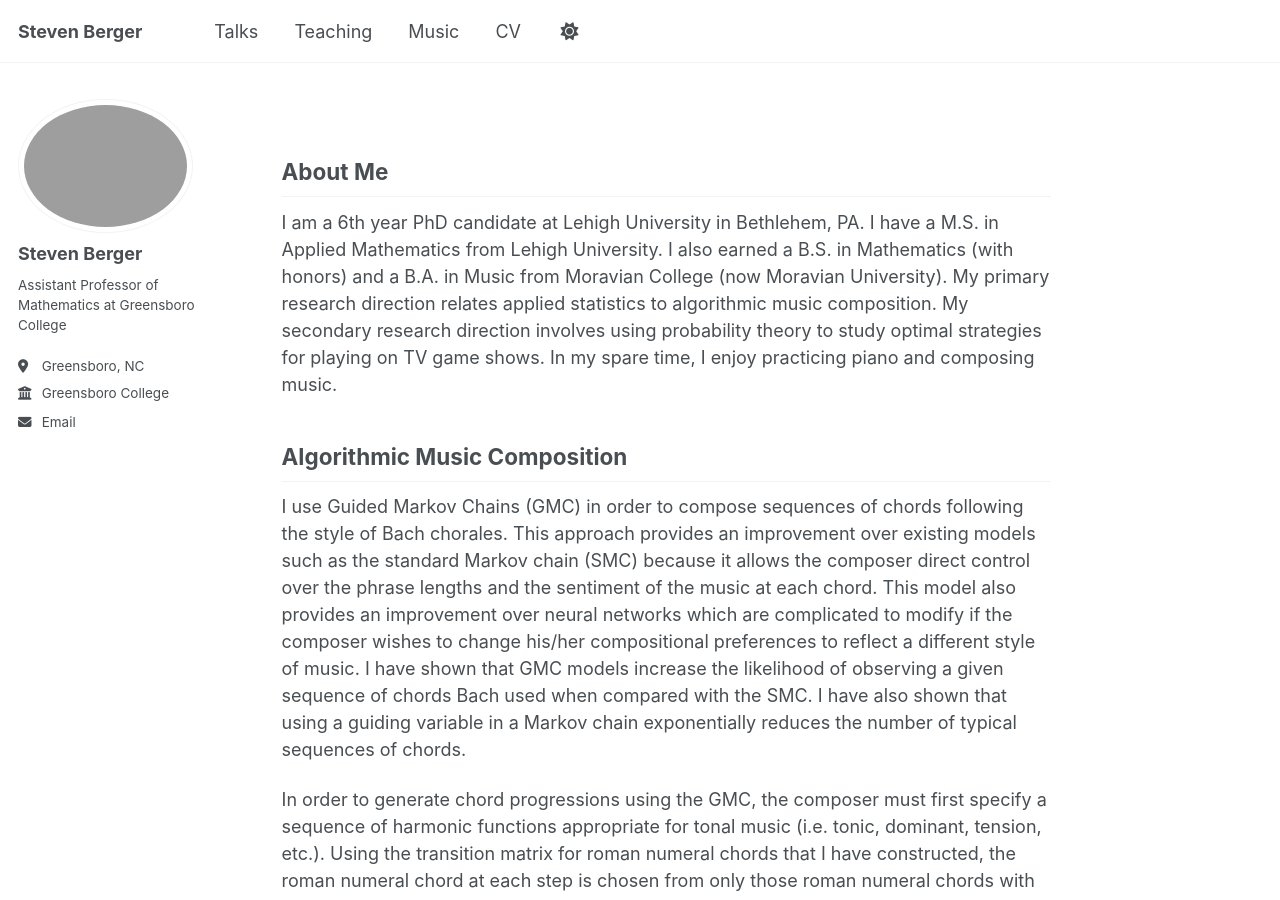
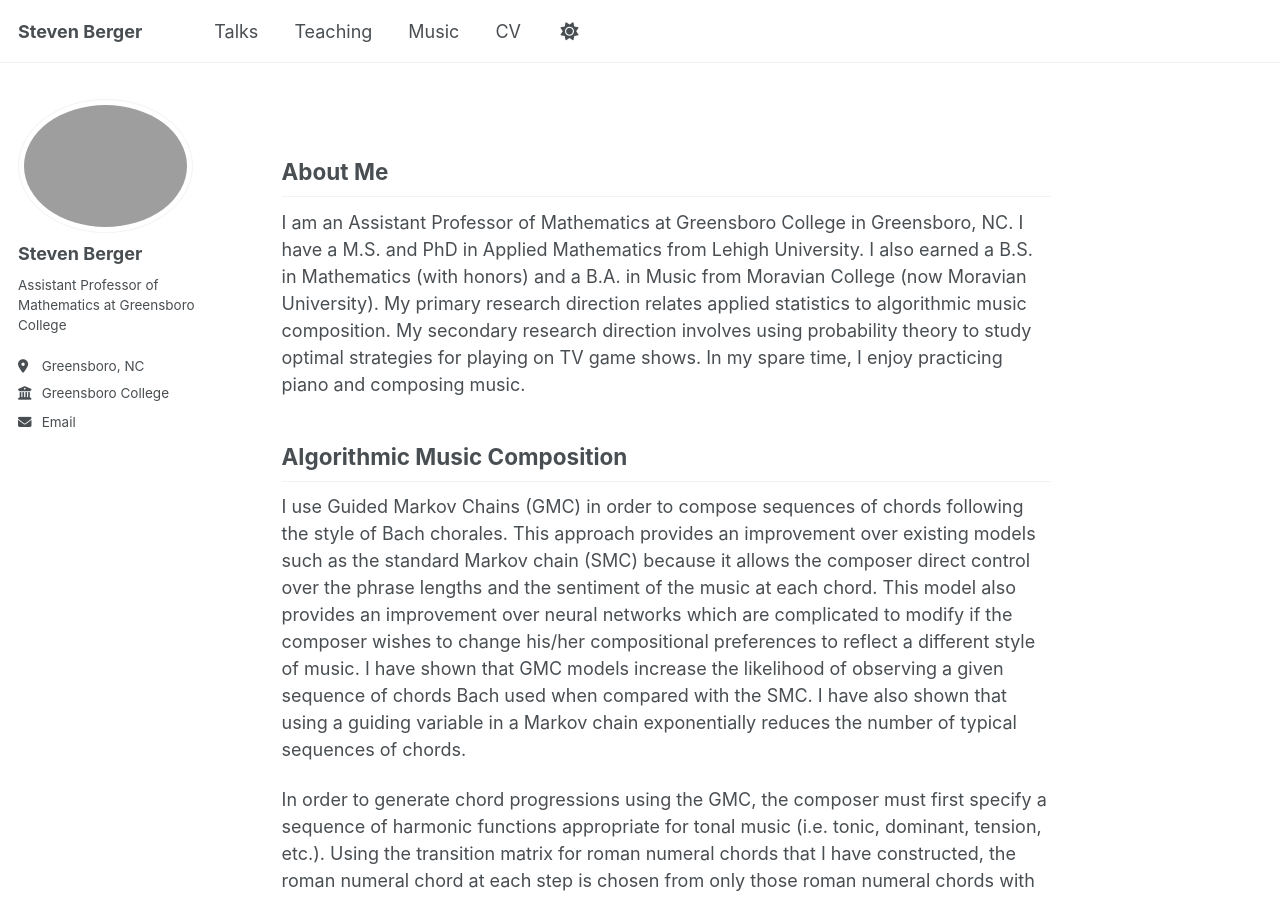
Before and after one commit to SRBerger/SRBerger.github.io, a Jekyll site: the page built from _pages/about.md, in a window 1280 px wide and 900 px high. Built offline with Jekyll 4.4.1, drawn with Linux system fonts in a browser that asks for light colours; a script that is not in the unit is left out.

Commit message:
Update biography to reflect current position and education

```diff
--- a/_pages/about.md
+++ b/_pages/about.md
@@ -11,7 +11,7 @@ redirect_from:
 
 About Me
 ------
-I am a 6th year PhD candidate at Lehigh University in Bethlehem, PA.  I have a M.S. in Applied Mathematics from Lehigh University. I also earned a B.S. in Mathematics (with honors) and a B.A. in Music from Moravian College (now Moravian University).  My primary research direction relates applied statistics to algorithmic music composition.   My secondary research direction involves using probability theory to study optimal strategies for playing on TV game shows. In my spare time, I enjoy practicing piano and composing music.
+I am an Assistant Professor of Mathematics at Greensboro College in Greensboro, NC.  I have a M.S. and PhD in Applied Mathematics from Lehigh University. I also earned a B.S. in Mathematics (with honors) and a B.A. in Music from Moravian College (now Moravian University).  My primary research direction relates applied statistics to algorithmic music composition.   My secondary research direction involves using probability theory to study optimal strategies for playing on TV game shows. In my spare time, I enjoy practicing piano and composing music.
 
 Algorithmic Music Composition
 ------
```
